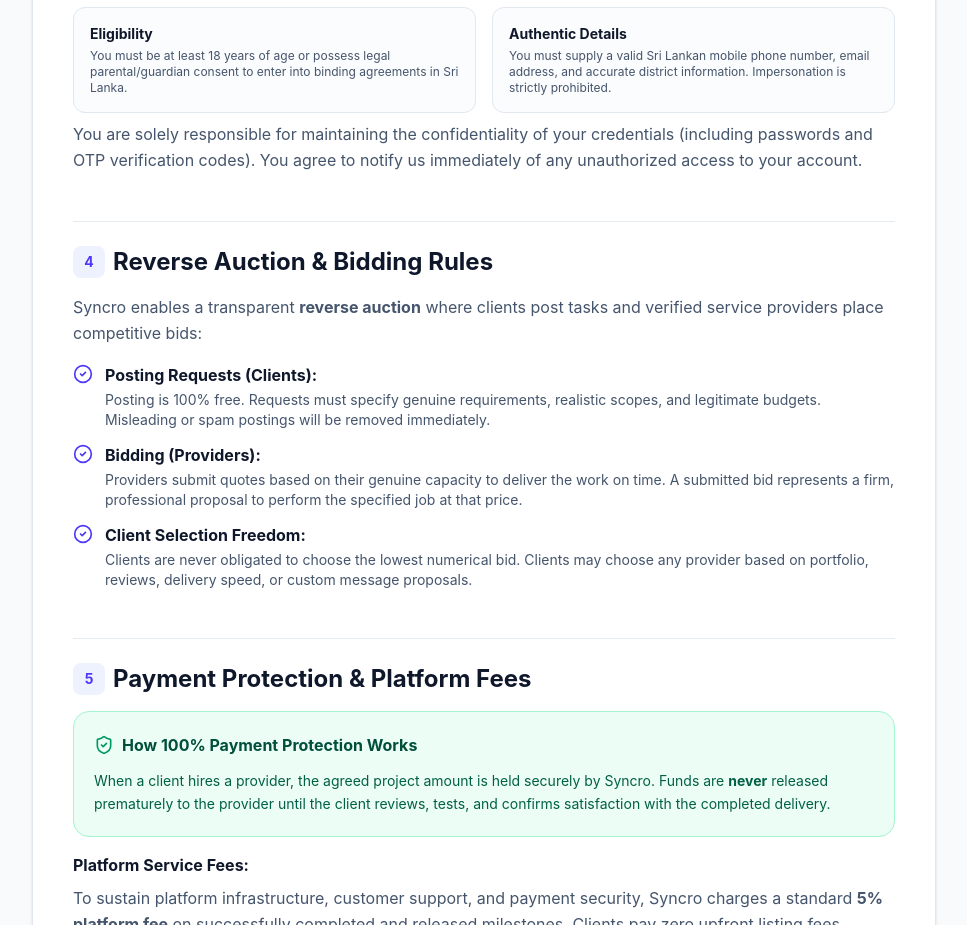
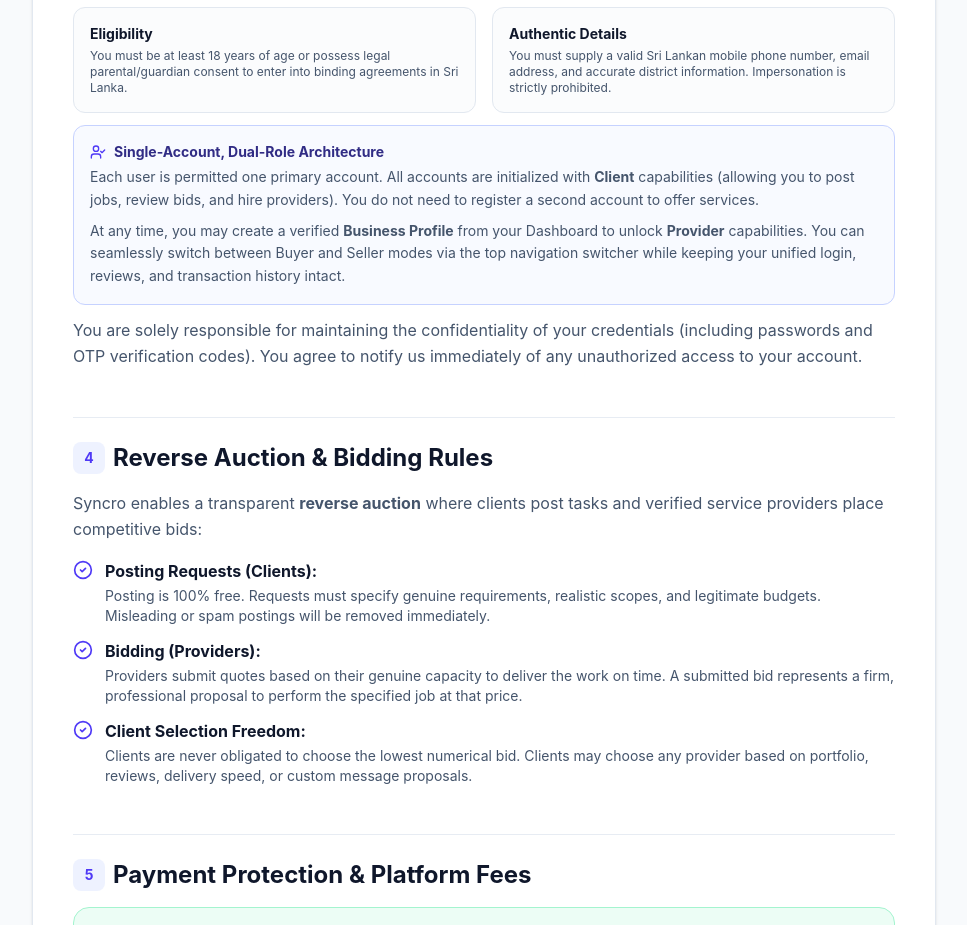
Before and after one commit to cepdnaclk/e22-co2060-Syncro, a React (Vite) app in the folder code/frontend/: page /terms in a window 1280 px wide. Shown: the part 1180-2105 px from the top of the page, without its empty margins (312-1279 px from the left). Built offline with nearby package versions, Linux system fonts and the light colour scheme; no server answers.

Commit message:
docs(terms): add single-account dual-role policy card to Section 3

```diff
--- a/code/frontend/src/app/pages/TermsOfService.tsx
+++ b/code/frontend/src/app/pages/TermsOfService.tsx
@@ -13,7 +13,8 @@ import {
   CheckCircle2,
   XCircle,
   ExternalLink,
-  Printer
+  Printer,
+  UserCheck
 } from 'lucide-react';
 import { useTranslation } from 'react-i18next';
 
@@ -199,6 +200,21 @@ export function TermsOfService() {
                   </p>
                 </div>
               </div>
+
+              {/* Single-Account Dual-Role Policy Card */}
+              <div className="p-4 rounded-xl border border-indigo-200 dark:border-indigo-900/60 bg-indigo-50/40 dark:bg-indigo-950/20 my-3">
+                <div className="flex items-center gap-2 font-bold text-indigo-900 dark:text-indigo-200 text-sm mb-1">
+                  <UserCheck className="w-4 h-4 text-indigo-600 dark:text-indigo-400 shrink-0" />
+                  Single-Account, Dual-Role Architecture
+                </div>
+                <p className="text-xs sm:text-sm text-slate-600 dark:text-slate-300 leading-relaxed mb-2">
+                  Each user is permitted one primary account. All accounts are initialized with <strong>Client</strong> capabilities (allowing you to post jobs, review bids, and hire providers). You do not need to register a second account to offer services.
+                </p>
+                <p className="text-xs sm:text-sm text-slate-600 dark:text-slate-300 leading-relaxed">
+                  At any time, you may create a verified <strong>Business Profile</strong> from your Dashboard to unlock <strong>Provider</strong> capabilities. You can seamlessly switch between Buyer and Seller modes via the top navigation switcher while keeping your unified login, reviews, and transaction history intact.
+                </p>
+              </div>
+
               <p className="text-slate-600 dark:text-slate-300">
                 You are solely responsible for maintaining the confidentiality of your credentials (including passwords and OTP verification codes). You agree to notify us immediately of any unauthorized access to your account.
               </p>
```
